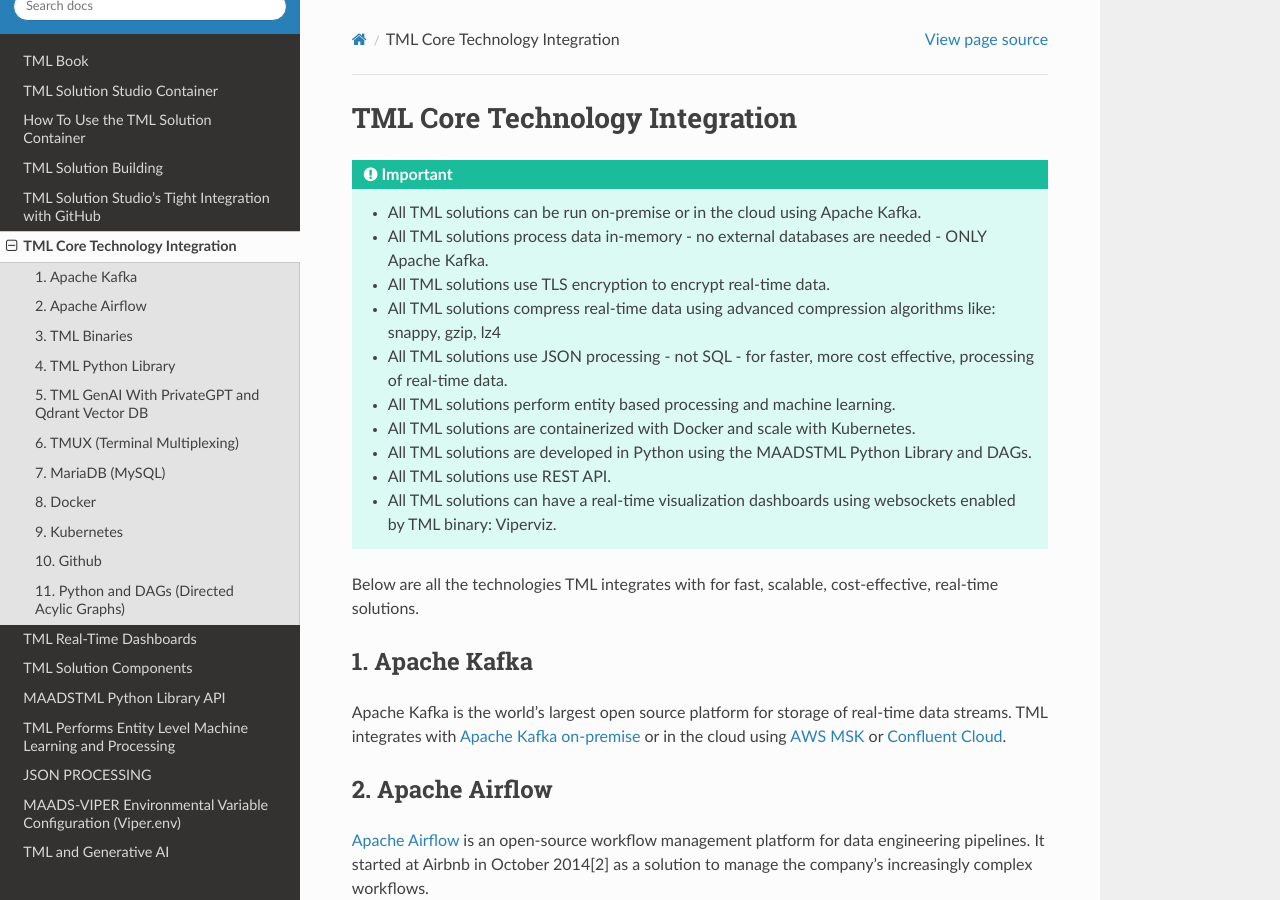
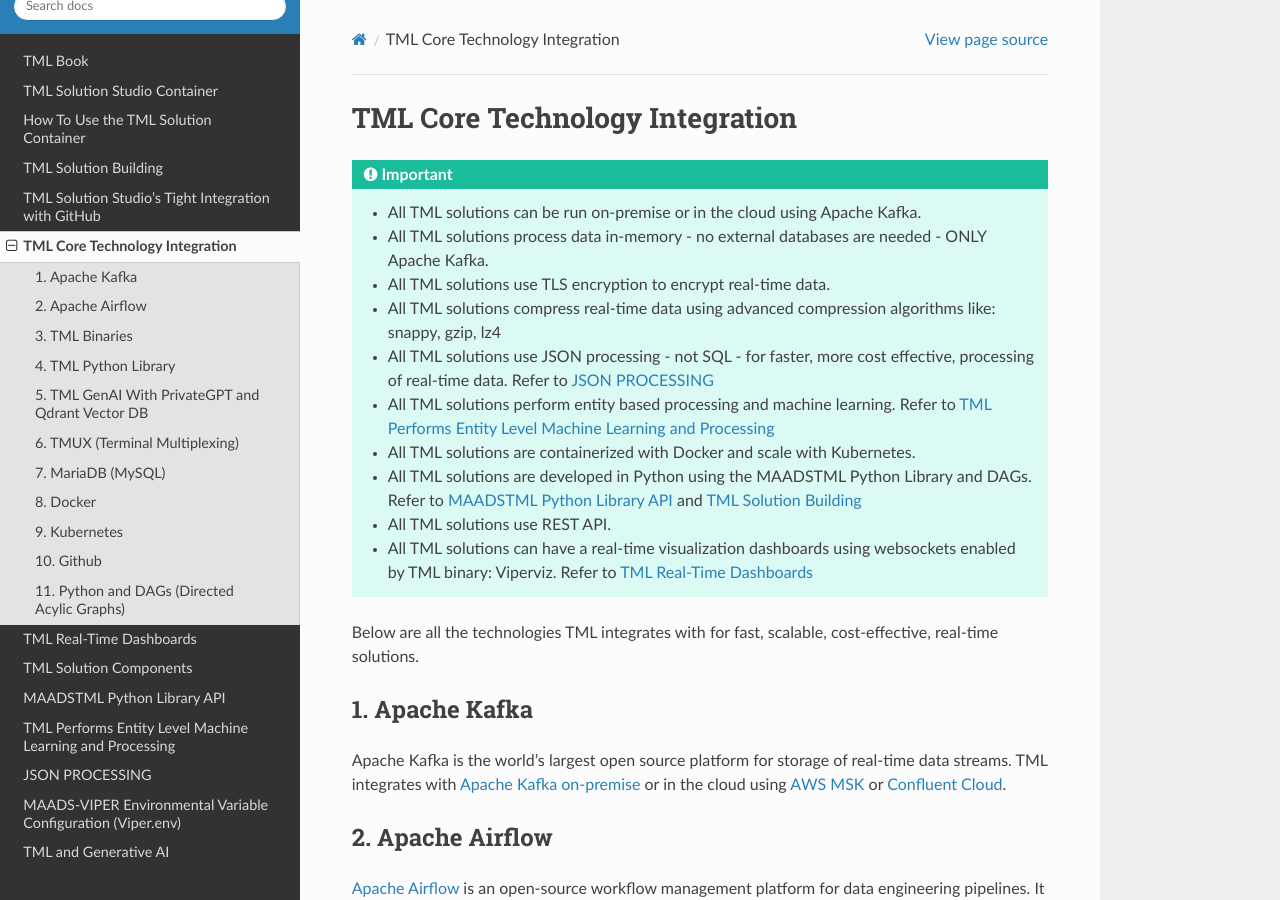
Before and after one commit to smaurice101/readthedocs, a Sphinx documentation site: the page built from docs/source/coreintegrations.rst, in a window 1280 px wide and 900 px high. Built offline with Sphinx 7.4.7 and the Read the Docs theme 2.0.0, drawn with Linux system fonts in a browser that asks for light colours.

Commit message:
Update coreintegrations.rst

```diff
--- a/docs/source/coreintegrations.rst
+++ b/docs/source/coreintegrations.rst
@@ -11,17 +11,18 @@
 
    - All TML solutions compress real-time data using advanced compression algorithms like: snappy, gzip, lz4
 
-   - All TML solutions use JSON processing - not SQL - for faster, more cost effective, processing of real-time data.
+   - All TML solutions use JSON processing - not SQL - for faster, more cost effective, processing of real-time data.  Refer to :ref:`JSON PROCESSING`
 
-   - All TML solutions perform entity based processing and machine learning.
+   - All TML solutions perform entity based processing and machine learning. Refer to :ref:`TML Performs Entity Level Machine Learning and Processing`
 
    - All TML solutions are containerized with Docker and scale with Kubernetes.
 
-   - All TML solutions are developed in Python using the MAADSTML Python Library and DAGs.
+   - All TML solutions are developed in Python using the MAADSTML Python Library and DAGs. Refer to :ref:`MAADSTML Python Library API` and :ref:`TML Solution
+     Building`
 
    - All TML solutions use REST API.
 
-   - All TML solutions can have a real-time visualization dashboards using websockets enabled by TML binary: Viperviz.
+   - All TML solutions can have a real-time visualization dashboards using websockets enabled by TML binary: Viperviz. Refer to :ref:`TML Real-Time Dashboards`
 
 Below are all the technologies TML integrates with for fast, scalable, cost-effective, real-time solutions.
 
```
